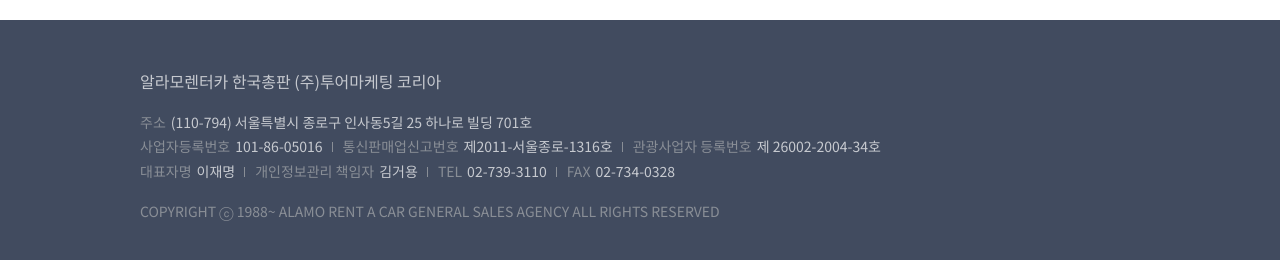
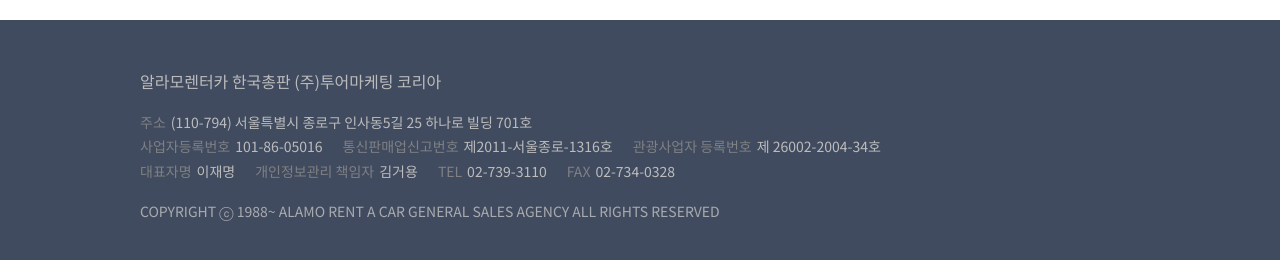
Before and after one commit to codeidea-korea/alamo_typescript, a React (Vite) app: page /faq in a window 1280 px wide. Shown: the part 1218-1478 px from the top of the page. Built offline with nearby package versions, Linux system fonts and the light colour scheme.

Commit message:
footer css 수정

```diff
--- a/src/assets/css/include/footer.css
+++ b/src/assets/css/include/footer.css
@@ -1,7 +1,7 @@
 @charset "utf-8";
 .footer {background-color: #414B5F; padding:50px 0;}
-.footer .inner{
-   position:relative;
+.footer .inner, .footer ul, .footer li{
+   position:inherit;
 }
    /* top_btn */
 .top_btn {position: fixed; border: 1px solid var(--border-color); width: 60px; height: 60px; border-radius: 100%; bottom:30px; right: 30px; z-index: 88; background: #fff url('../../img/icon/top_btn.png')no-repeat center/35%;}
@@ -11,8 +11,8 @@
 
 
    /* footer_info */
-.footer_info {opacity: 70%; color:#fff;}
-.footer_info span{color:var(--light_gray-color); margin-right: 5px;}
+.footer_info {color:#BCBCBC;}
+.footer_info span{color:#7F8183; margin-right: 5px;}
 .footer_info ul{display: flex; flex-wrap: wrap;}
 .footer_info li{padding-right:20px;}
 .footer_info li:last-child{padding-right: 0;}
```
